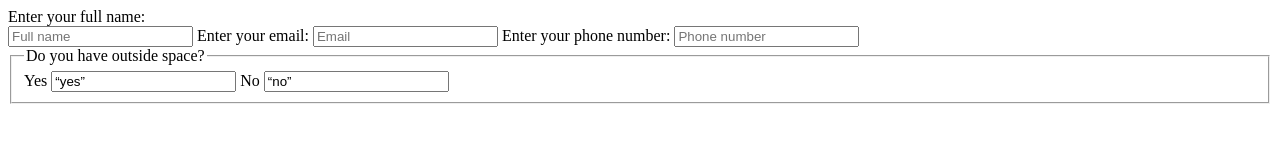
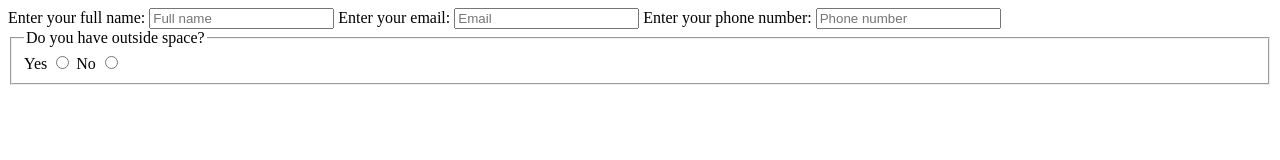
Before and after one commit to iceee323/WADDw7p14, a plain HTML site: page index.html in a window 1280 px wide. Drawn offline with Linux system fonts and the light colour scheme.

Commit message:
forgot to save

```diff
--- a/index.html
+++ b/index.html
@@ -11,7 +11,7 @@
 
 <body>
     <form name="myForm">
-        <label for="user">Enter your full name: </label><br>
+        <label for="user">Enter your full name: </label>
         <input id="user" name="fullName" type="text" placeholder="Full name" required>
         <label for="user">Enter your email: </label>
         <input id="user" name="email" type="email" placeholder="Email" required>
@@ -20,10 +20,10 @@
         <fieldset>
             <legend>Do you have outside space?</legend>
             <label for=“yes”>Yes</label>
-            <input id=“yes” type=“radio” value=“yes”>
+            <input id=“yes” name=“outsideSpace” type="radio" value=“yes”>
             <label for=“no”>No</label>
-            <input id=“no” type=“radio” value=“no”>
-        </fieldset>
+            <input id=“no” name=“outsideSpace” type="radio" value=“no”>
+            </fieldset>
     </form>
     <script src="main.js"></script>
 </body>
```
